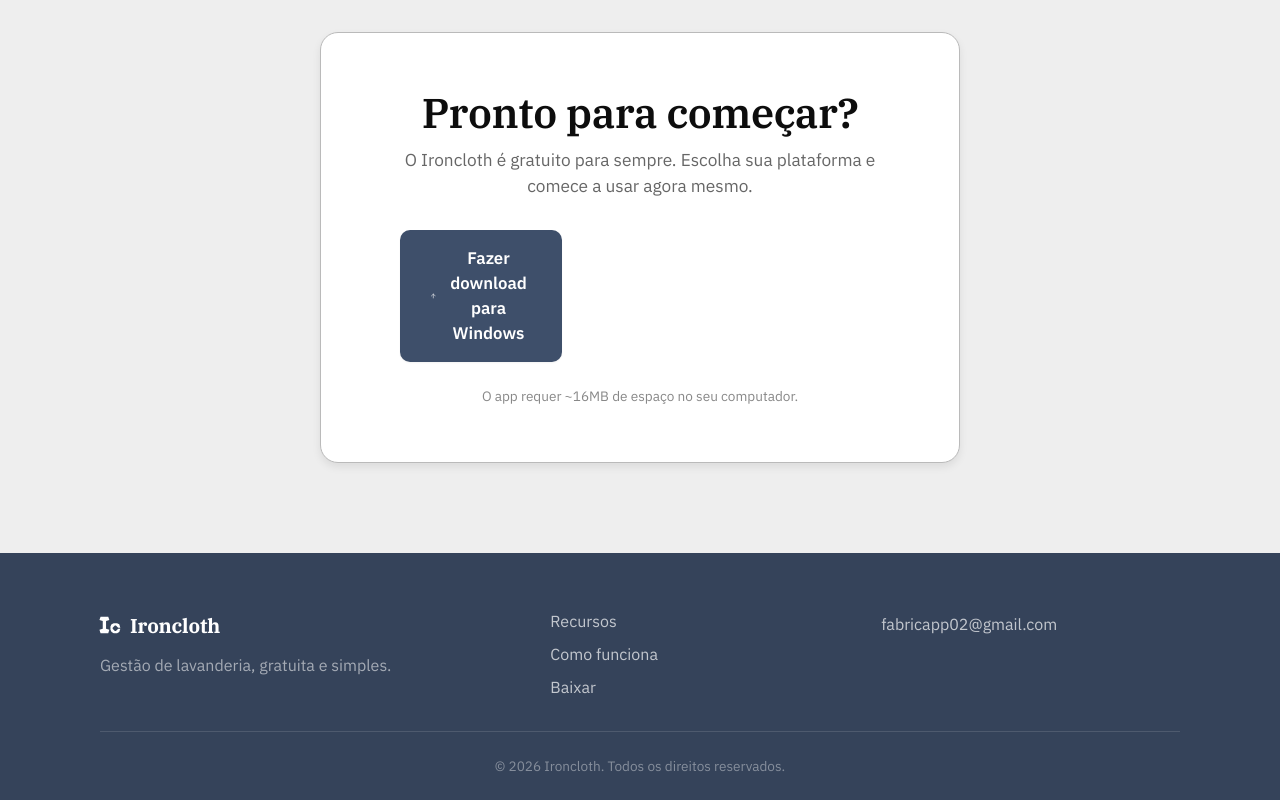
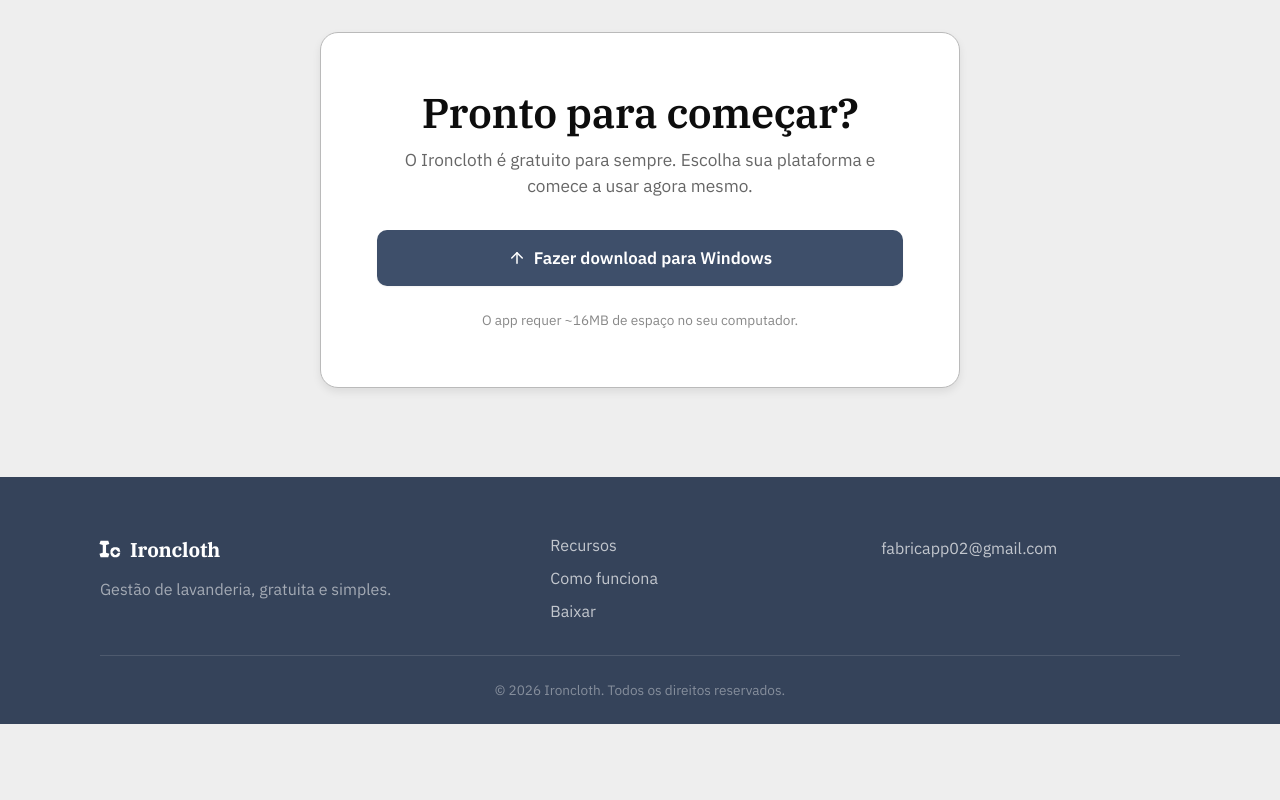
Before and after one commit to svelte-king/drnlabsite, a plain HTML site: page index.html in a window 1280 px wide. Shown: the part 2066-2866 px from the top of the page. After the commit the page ends 2790 px from the top, so only its background shows below. Drawn offline with Linux system fonts and the light colour scheme.

Commit message:
Update download buttons layout to flexbox
Changed download buttons layout from grid to flex.

```diff
--- a/index.html
+++ b/index.html
@@ -527,11 +527,8 @@
         font-size: 1.08rem;
       }
       .download-buttons {
-        display: grid;
-        grid-template-columns: repeat(3, 1fr);
-        gap: 1rem;
-        max-width: 480px;
-        margin: 0 auto;
+        display: flex;
+        flex-direction: row;
       }
       .download-note {
         margin-top: 1.5rem;
```
